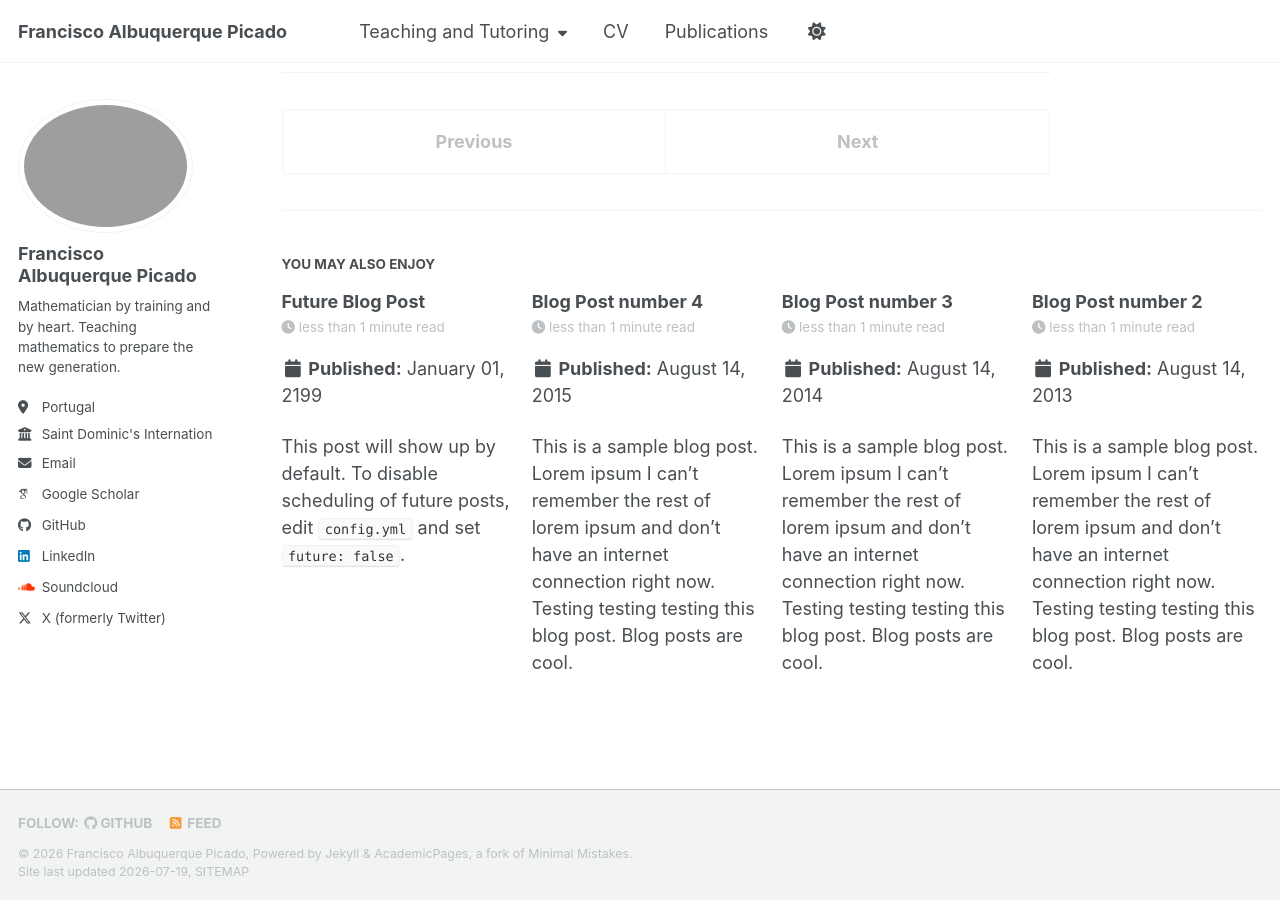
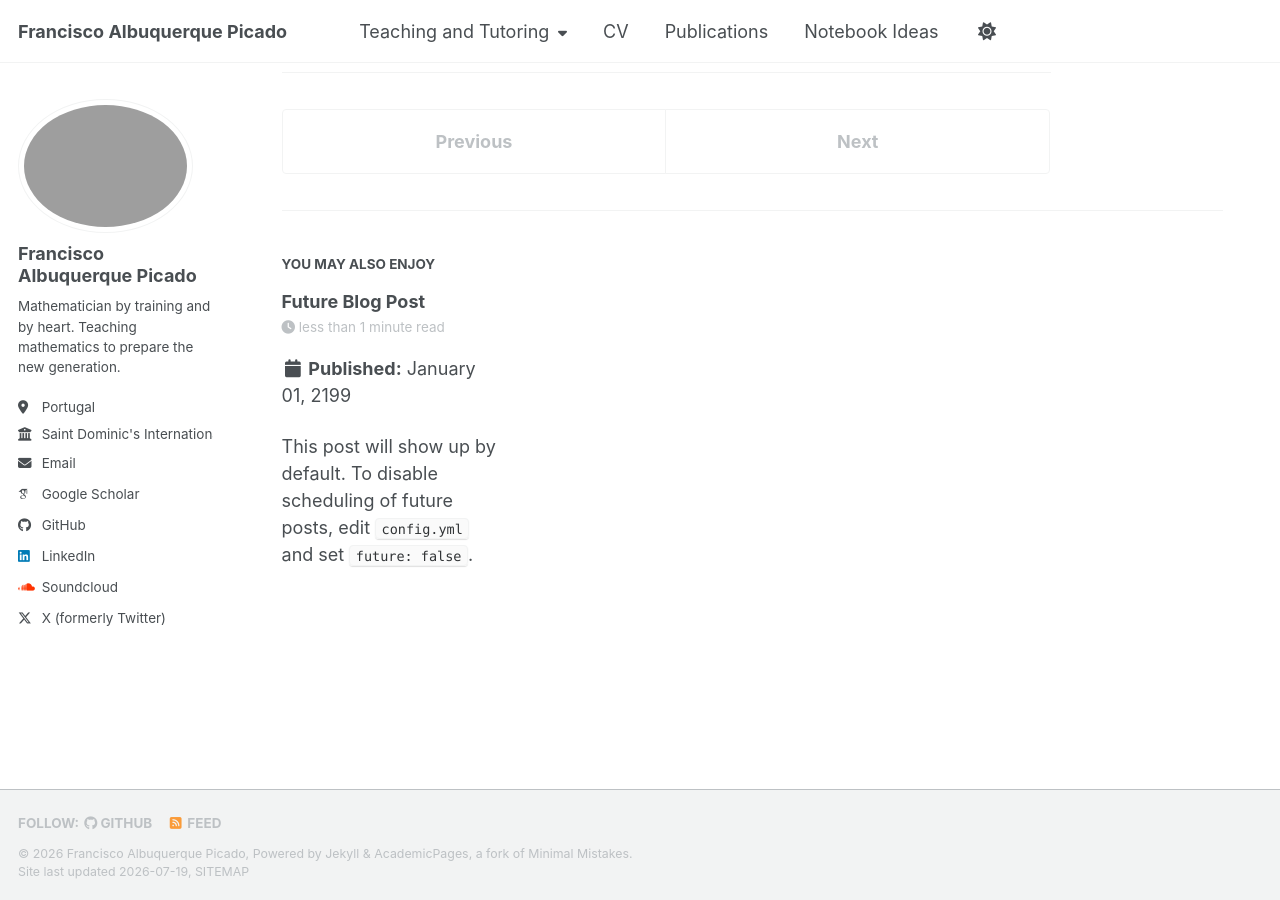
Before and after one commit to ghaleon7/ghaleon7.github.io, a Jekyll site: the page built from _posts/2026-07-19-entry01.md, in a window 1280 px wide and 900 px high, scrolled down 681 px. Built offline with Jekyll 4.4.1, drawn with Linux system fonts in a browser that asks for light colours; some web fonts are replaced; a script bundle is joined from its source files by our own code; library files that are not in the unit come from our copies.

Commit message:
Começo do Notebook
Começo do Notebook

```diff
--- a/_config.yml
+++ b/_config.yml
@@ -95,7 +95,7 @@
 teaser                   :  # filename of teaser fallback teaser image placed in /images/ for social media previews
 breadcrumbs              : false # true, false (default)
 words_per_minute         : 160
-future                   : true
+future                   : false
 read_more                : "disabled" # if enabled, adds "Read more" links to excerpts
 talkmap_link             : false      #change to true to add link to talkmap on talks page
 comments:
--- a/_data/navigation.yml
+++ b/_data/navigation.yml
@@ -8,8 +8,6 @@
 #      Markdown formatted page while the second is generated using JSON.
 
 main:
-  #- title: "My Notebook"
-  #  url: /year-archive/
 
   - title: "Teaching and Tutoring"
     url: /teaching-tutoring/
@@ -26,6 +24,8 @@
     # url: /publications/
     url: https://scholar.google.com/citations?user=xhoRXn0AAAAJ
 
+  - title: "Notebook Ideas"
+    url: /year-archive/
 
   #- title: "Talks"
   #  url: /talks/
--- a/_posts/2013-08-14-blog-post-2.md
+++ /dev/null
@@ -1,20 +0,0 @@
----
-title: 'Blog Post number 2'
-date: 2013-08-14
-permalink: /posts/2013/08/blog-post-2/
-tags:
-  - cool posts
-  - category1
-  - category2
----
-
-This is a sample blog post. Lorem ipsum I can't remember the rest of lorem ipsum and don't have an internet connection right now. Testing testing testing this blog post. Blog posts are cool.
-
-Headings are cool
-======
-
-You can have many headings
-======
-
-Aren't headings cool?
-------
--- a/_posts/2014-08-14-blog-post-3.md
+++ /dev/null
@@ -1,20 +0,0 @@
----
-title: 'Blog Post number 3'
-date: 2014-08-14
-permalink: /posts/2014/08/blog-post-3/
-tags:
-  - cool posts
-  - category1
-  - category2
----
-
-This is a sample blog post. Lorem ipsum I can't remember the rest of lorem ipsum and don't have an internet connection right now. Testing testing testing this blog post. Blog posts are cool.
-
-Headings are cool
-======
-
-You can have many headings
-======
-
-Aren't headings cool?
-------
```
Also changed, not shown: _posts/2015-08-14-blog-post-4.md (deleted, +0 -20 lines), _posts/2026-07-19-entry01.md (renamed from _posts/2012-08-14-blog-post-1.md).
